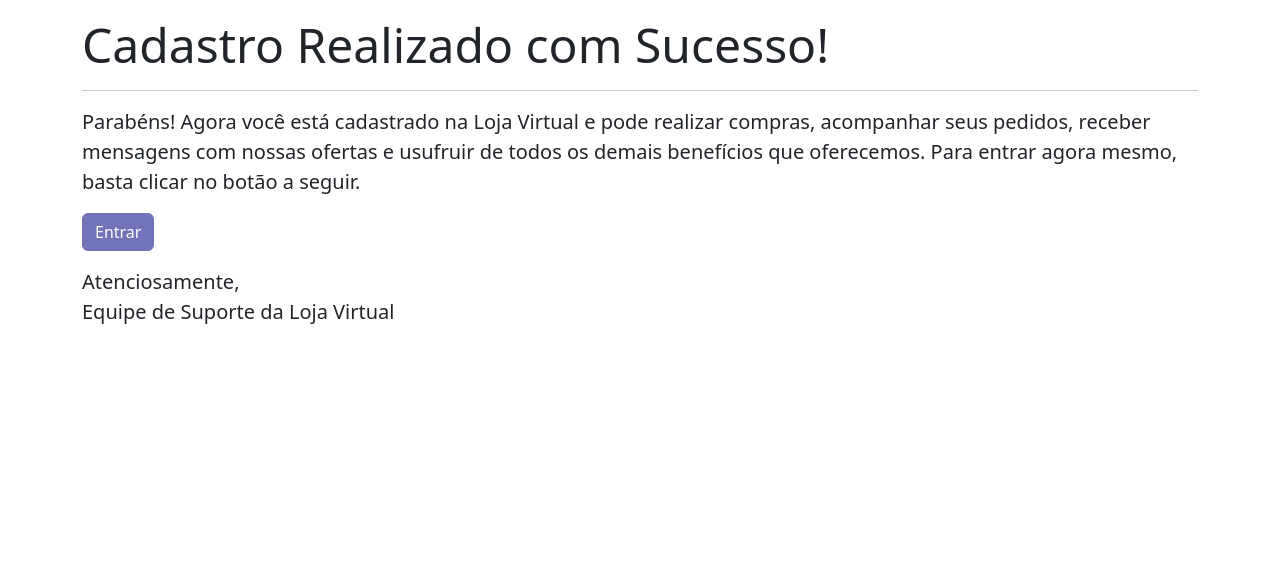
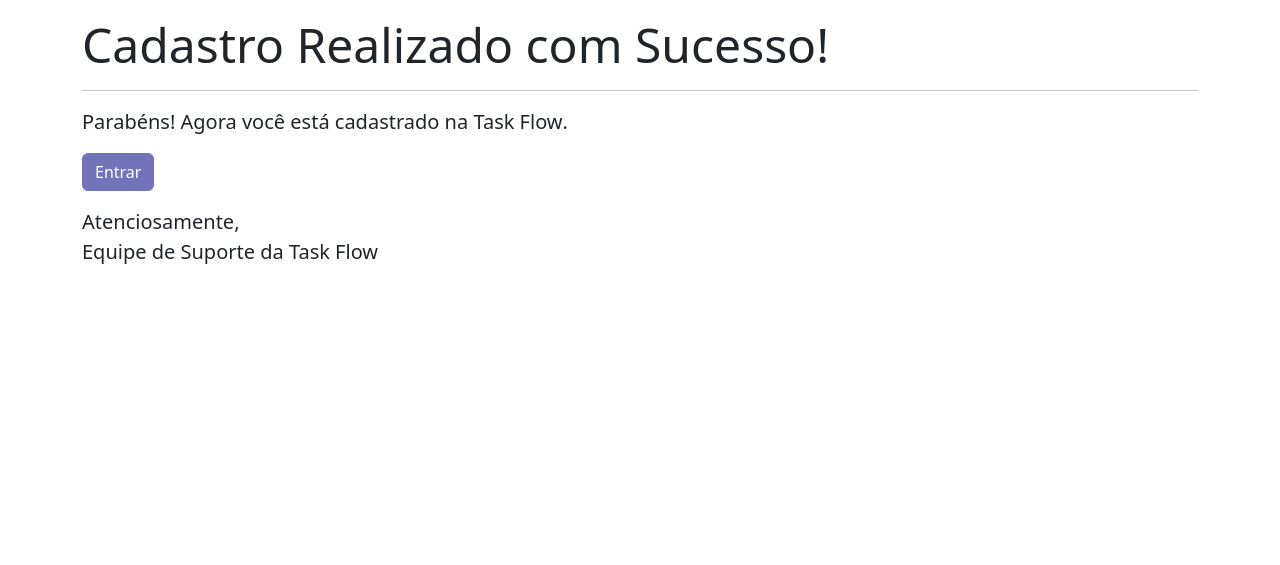
Before and after one commit to AlisonMPH/taskflow, a FastAPI app: page /cadastro_realizado in a window 1280 px wide. Shown: the part 96-661 px from the top of the page. Run offline with FastAPI, Linux system fonts and the light colour scheme; some libraries are stand-ins or nearby versions.

Commit message:
Ajustes de mensagens

```diff
--- a/routes/main_routes.py
+++ b/routes/main_routes.py
@@ -109,7 +109,7 @@ async def post_entrar(entrar_dto: EntrarDTO):
     response = JSONResponse(content={"redirect": {"url": entrar_dto.return_url}})
     adicionar_mensagem_sucesso(
         response,
-        f"Olá, <b>{cliente_entrou.nome}</b>. Seja bem-vindo(a) à Loja Virtual!",
+        f"Olá, <b>{cliente_entrou.nome}</b>. Seja bem-vindo(a) à Task Flow!",
     )
     adicionar_cookie_auth(response, token)
     return response
--- a/templates/main/pages/cadastro_confirmado.html
+++ b/templates/main/pages/cadastro_confirmado.html
@@ -3,12 +3,12 @@
 {% block conteudo %}
 <h1 class="display-5"><b>Cadastro Realizado com Sucesso!</b></h1>
 <hr>
-<p class="lead">Parabéns! Agora você está cadastrado na <b>Loja Virtual</b> e pode realizar compras, acompanhar seus pedidos, receber mensagens com nossas ofertas e usufruir de todos os demais benefícios que oferecemos. Para entrar agora mesmo, basta clicar no botão a seguir.</p>
+<p class="lead">Parabéns! Agora você está cadastrado na <b>Task Flow</b>.</p>
 <p>
     <a href="/entrar" class="btn btn-danger">Entrar</a>
 </p>
 <p class="lead">
     Atenciosamente,<br>
-    Equipe de Suporte da <b>Loja Virtual</b>
+    Equipe de Suporte da <b>Task Flow</b>
 </p>
 {% endblock %}
```
